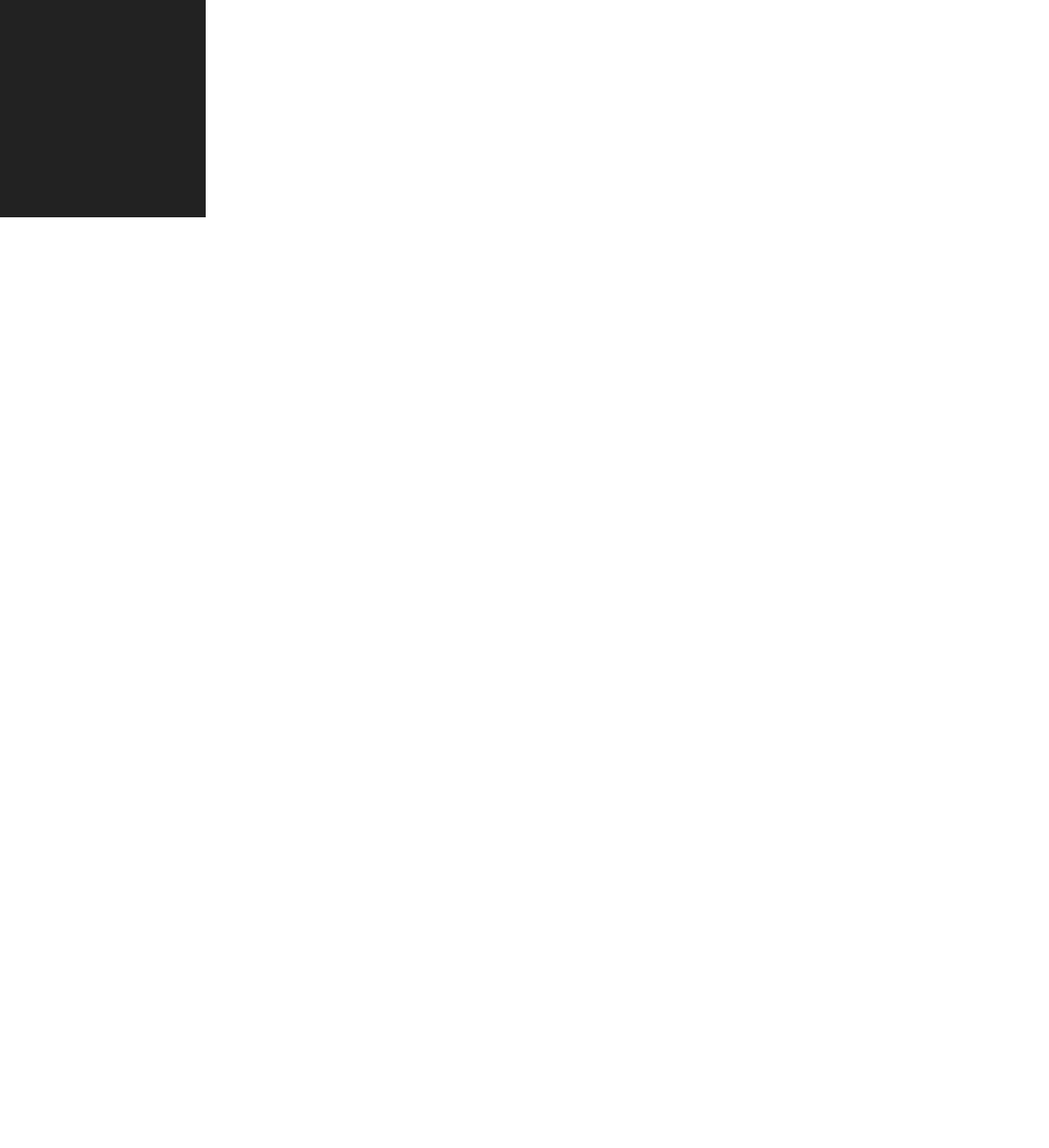
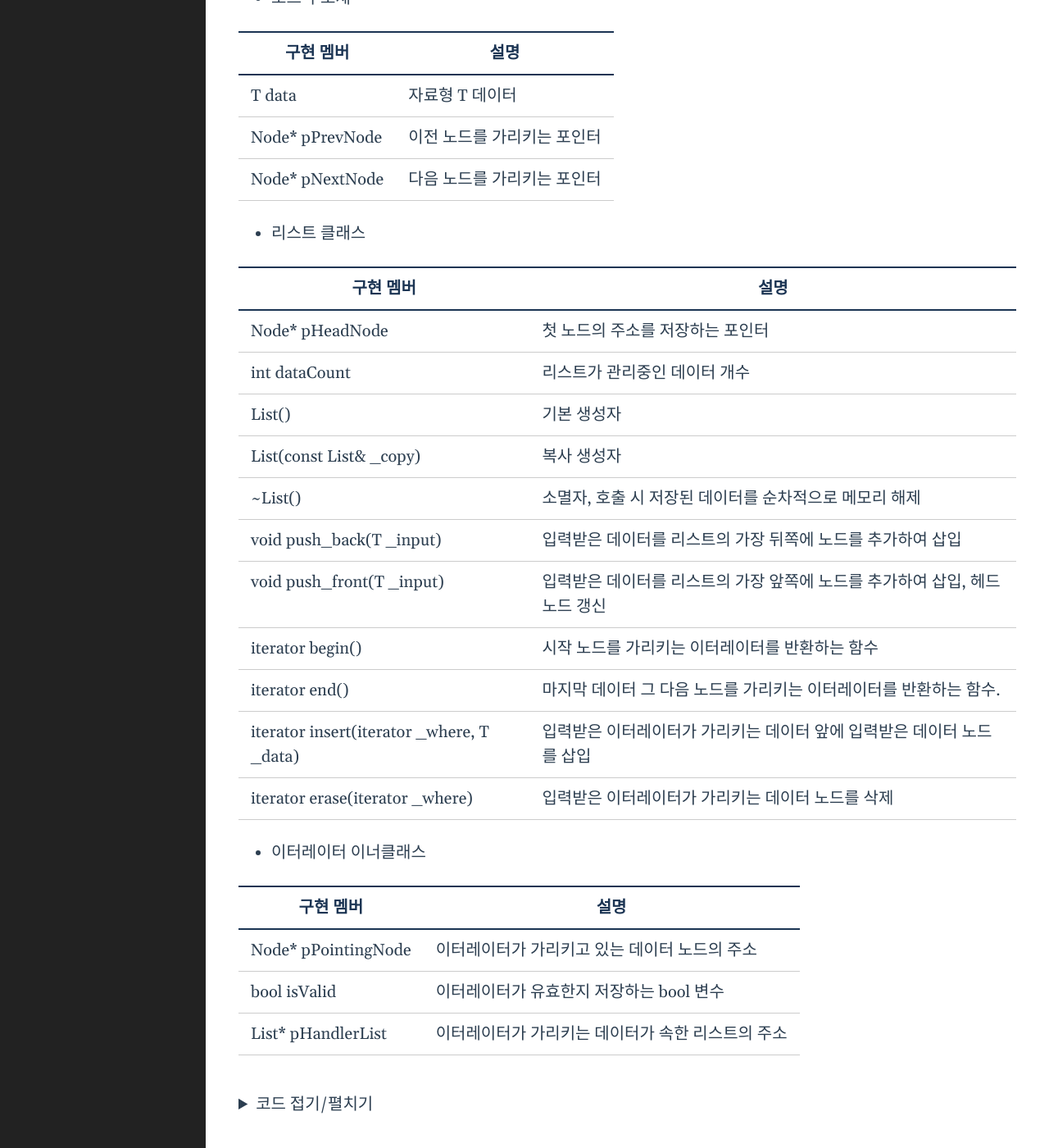
Before and after one commit to Dormouse0224/dormouse0224.github.io, a Jekyll site: the page built from _posts/2024-07-14-Data_Structure_2._리스트.markdown, in a window 1280 px wide and 1400 px high, scrolled down 1447 px. Shown: the whole window at 82% size. Built offline with Jekyll 4.4.1, drawn with Linux system fonts in a browser that asks for light colours; formulas are drawn with MathJax 3; comment, search, counter and statistics services are not loaded; before the commit the page ends 1712 px from its top, so only the background shows below that.

Commit message:
Update 2024-07-14-Data_Structure_2._리스트.markdown

````diff
--- a/_posts/2024-07-14-Data_Structure_2._리스트.markdown
+++ b/_posts/2024-07-14-Data_Structure_2._리스트.markdown
@@ -40,6 +40,268 @@ C++의 STL에서 `list` 라는 템플릿을 제공한다.
 
 >### 2. 연결 리스트 구현
 
+- 노드 구조체
+
+|구현 멤버|설명|
+|---|---|
+|T data|자료형 T 데이터|
+|Node<T>* pPrevNode|이전 노드를 가리키는 포인터|
+|Node<T>* pNextNode|다음 노드를 가리키는 포인터|
+
+- 리스트 클래스
+
+|구현 멤버|설명|
+|---|---|
+|Node<T>* pHeadNode|첫 노드의 주소를 저장하는 포인터|
+|int dataCount|리스트가 관리중인 데이터 개수|
+|List()|기본 생성자|
+|List(const List& _copy)|복사 생성자|
+|~List()|소멸자, 호출 시 저장된 데이터를 순차적으로 메모리 해제|
+|void push_back(T _input)|입력받은 데이터를 리스트의 가장 뒤쪽에 노드를 추가하여 삽입|
+|void push_front(T _input)|입력받은 데이터를 리스트의 가장 앞쪽에 노드를 추가하여 삽입, 헤드 노드 갱신|
+|iterator begin()|시작 노드를 가리키는 이터레이터를 반환하는 함수|
+|iterator end()|마지막 데이터 그 다음 노드를 가리키는 이터레이터를 반환하는 함수.
+|iterator insert(iterator _where, T _data)|입력받은 이터레이터가 가리키는 데이터 앞에 입력받은 데이터 노드를 삽입|
+|iterator erase(iterator _where)|입력받은 이터레이터가 가리키는 데이터 노드를 삭제|
 
 
+- 이터레이터 이너클래스
+
+|구현 멤버|설명|
+|---|---|
+|Node<T>* pPointingNode|이터레이터가 가리키고 있는 데이터 노드의 주소|
+|bool isValid|이터레이터가 유효한지 저장하는 bool 변수|
+|List<T>* pHandlerList|이터레이터가 가리키는 데이터가 속한 리스트의 주소|
+
+
+
+
+
+<br>
+
+<details>
+<summary>코드 접기/펼치기</summary>
+<div markdown="1">
+
+
+```cpp
+
+#pragma once
+
+#include <assert.h>
+
+
+// 리스트의 노드 스트럭트 템플릿
+
+template <typename T>
+struct Node
+{
+	T data;
+	Node<T>* pPrevNode;
+	Node<T>* pNextNode;
+};
+
+
+// 리스트 본체 클래스 템플릿
+
+template <typename T>
+class List
+{
+private:
+	Node<T>* pHeadNode;
+	int dataCount;
+
+public:
+	// 생성자 및 소멸자
+	List()
+		: pHeadNode(nullptr), dataCount(0) {}
+
+	List(const List& _copy)
+		: pHeadNode(_copy.pHeadNode), dataCount(_copy.dataCount)
+	{
+		if (pHeadNode == nullptr) {
+			dataCount = 0;
+		}
+	}
+
+	~List() {
+		Node<T>* pNextNode = pHeadNode;
+		while (pNextNode == nullptr)
+		{
+			Node<T>* pDeleteNode = pNextNode;
+			pNextNode = pNextNode->pNextNode;
+			delete pDeleteNode;
+		}
+	}
+
+
+	// 기본 함수
+
+	void push_back(T _input) {
+		Node<T>* newNode = new Node<T>;
+		newNode->data = _input;
+		newNode->pNextNode = nullptr;
+		if (dataCount == 0) {
+			newNode->pPrevNode = nullptr;
+			pHeadNode = newNode;
+		}
+		else {
+			Node<T>* pLastNode = pHeadNode;
+			while (pLastNode->pNextNode != nullptr) {
+				pLastNode = pLastNode->pNextNode;
+			}
+			newNode->pPrevNode = pLastNode;
+			pLastNode->pNextNode = newNode;
+		}
+		dataCount++;
+	}
+
+	void push_front(T _input) {
+		Node<T>* newNode = new Node<T>;
+		newNode->data = _input;
+		newNode->pPrevNode = nullptr;
+		if (dataCount == 0) {
+			newNode->pNextNode = nullptr;
+		}
+		else {
+			newNode->pNextNode = pHeadNode;
+			pHeadNode->pPrevNode = newNode;
+		}
+		pHeadNode = newNode;
+		dataCount++;
+	}
+
+
+	// 이터레이터 활용 함수
+
+	class iterator;
+
+	iterator begin() {
+		return iterator(this->pHeadNode, this);
+	}
+
+	iterator end() {
+		return iterator(nullptr, this);
+	}
+
+	iterator insert(iterator _where, T _data) {
+		Node<T>* newNode = new Node<T>;
+		newNode->data = _data;
+		newNode->pNextNode = _where.pPointingNode;
+		newNode->pPrevNode = _where.pPointingNode->pPrevNode;
+		if (newNode->pNextNode != nullptr) {
+			newNode->pNextNode->pPrevNode = newNode;
+		}
+		if (newNode->pPrevNode != nullptr) {
+			newNode->pPrevNode->pNextNode = newNode;
+		}
+		else {
+			this->pHeadNode = newNode;
+		}
+		iterator newiter(_where);
+		_where.isValid = false;
+		this->dataCount++;
+		return newiter;
+	}
+
+
+	iterator erase(iterator _where) {
+		assert(_where.isValid || this->dataCount != 0);
+
+		Node<T>* prevNode = _where.pPointingNode->pPrevNode;
+		Node<T>* nextNode = _where.pPointingNode->pNextNode;
+		if (prevNode != nullptr){
+			prevNode->pNextNode = nextNode;
+		}
+		else {
+			this->pHeadNode = nextNode;
+		}
+		if (nextNode != nullptr){
+			nextNode->pPrevNode = prevNode;
+		}
+		iterator newiter(_where);
+		newiter.pPointingNode = nextNode;
+		delete _where.pPointingNode;
+		_where.isValid = false;
+
+		this->dataCount--;
+		return  newiter;
+	}
+
+	// 이너클래스 이터레이터 구현
+
+	class iterator
+	{
+		friend List;
+	private:
+		Node<T>* pPointingNode;
+		bool isValid;
+		List<T>* pHandlerList;
+
+
+		// 이터레이터의 생성자 및 소멸자
+
+	public:
+		iterator()
+			: pPointingNode(nullptr), isValid(true), pHandlerList(nullptr){}
+
+		iterator(const iterator& _copy)
+			: pPointingNode(_copy.pPointingNode), isValid(_copy.isValid), pHandlerList(_copy.pHandlerList){}
+
+		iterator(Node<T>* _node, List<T>* _list)
+			: pPointingNode(_node), isValid(true), pHandlerList(_list) {}
+
+
+		// 이터레이터 연산자 오버로딩
+
+		iterator& operator ++() {
+			assert(pPointingNode != nullptr || isValid);
+
+			pPointingNode = pPointingNode->pNextNode;
+
+			return *this;
+		}
+
+		iterator operator ++(int) {
+			assert(pPointingNode != nullptr || isValid);
+
+			iterator iter(*this);
+			pPointingNode = pPointingNode->pNextNode;
+
+			return iter;
+		}
+
+		iterator& operator --() {
+			assert(pPointingNode != nullptr || isValid || pPointingNode->pPrevNode != nullptr);
+
+			pPointingNode = pPointingNode->pPrevNode;
+
+			return *this;
+		}
+
+		iterator operator --(int) {
+			assert(pPointingNode != nullptr || isValid || pPointingNode->pPrevNode != nullptr);
+
+			iterator iter(*this);
+			pPointingNode = pPointingNode->pPrevNode;
+
+			return iter;
+		}
+
+		bool operator ==(const iterator _other) {
+			return (pPointingNode == _other.pPointingNode);
+		}
+
+		bool operator !=(const iterator _other) {
+			return !(pPointingNode == _other.pPointingNode);
+		}
+
+		T& operator*() {
+			return pPointingNode->data;
+		}
+	};
+};
+
+```
+
 ---
````
